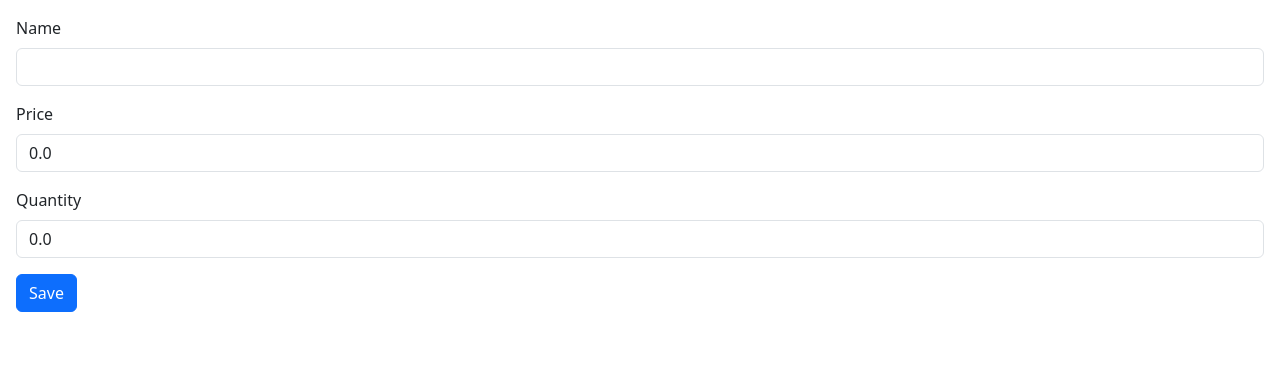
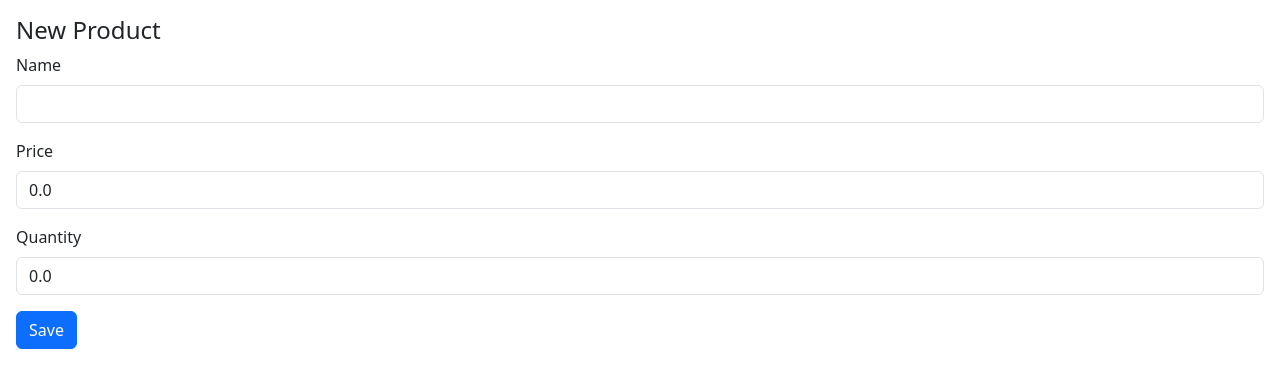
Before and after one commit to Madanio/MVC_Theymeleaf_SpringSecurity, a Spring Boot app: page /admin/newProduct in a window 1280 px wide. Shown: the part 56-444 px from the top of the page. Run offline with Spring Boot 4, Linux system fonts and the light colour scheme; the visitor is signed in with stand-in values (Sample User, id 1); some of the project's set-up classes (security, data sources, template engines, error pages and the like) are left out, and stand-ins take their place; some libraries are stand-ins or nearby versions.

Commit message:
Partie 6

```diff
--- a/src/main/java/net/madani/mvc/repository/ProductRepository.java
+++ b/src/main/java/net/madani/mvc/repository/ProductRepository.java
@@ -3,5 +3,8 @@ package net.madani.mvc.repository;
 import net.madani.mvc.entities.Product;
 import org.springframework.data.jpa.repository.JpaRepository;
 
+import java.util.List;
+
 public interface ProductRepository extends JpaRepository<Product, Long> {
+    List<Product> findByNameContains(String keyword);
 }
--- a/src/main/java/net/madani/mvc/web/ProductController.java
+++ b/src/main/java/net/madani/mvc/web/ProductController.java
@@ -19,9 +19,11 @@ public class ProductController {
 
     @GetMapping("/user/index")
     @PreAuthorize("hasRole('USER')")
-    public String index(Model model){
-        List<Product> products = productRepository.findAll();
+    public String index(Model model,
+                        @RequestParam(name = "keyword", defaultValue = "") String keyword){
+        List<Product> products = productRepository.findByNameContains(keyword);
         model.addAttribute("productList", products);
+        model.addAttribute("keyword", keyword);
         return "products";
     }
 
@@ -48,8 +50,18 @@ public class ProductController {
     @PreAuthorize("hasRole('ADMIN')")
     public String saveProduct(@Valid Product product, BindingResult bindingResult, Model model){
         if (bindingResult.hasErrors()) return "new-product";
-        productRepository.save(product);
-        return "redirect:/admin/newProduct";
+        boolean isUpdate = product.getId() != null;
+        productRepository.save(product); // avec un id existant, save() fait une mise à jour
+        return isUpdate ? "redirect:/user/index" : "redirect:/admin/newProduct";
+    }
+
+    @GetMapping("/admin/editProduct")
+    @PreAuthorize("hasRole('ADMIN')")
+    public String editProduct(Model model, @RequestParam(name = "id") Long id){
+        Product product = productRepository.findById(id)
+                .orElseThrow(() -> new RuntimeException("Produit introuvable : " + id));
+        model.addAttribute("product", product);
+        return "new-product";
     }
 
     // RequestMapping (toutes méthodes) : un POST refusé est aussi redirigé ici
--- a/src/main/resources/templates/new-product.html
+++ b/src/main/resources/templates/new-product.html
@@ -5,6 +5,9 @@
 <body>
 <div layout:fragment="content">
     <form method="post" th:action="@{/admin/saveProduct}" class="m-3">
+        <h4 th:text="${product.id == null} ? 'New Product' : 'Edit Product #' + ${product.id}"></h4>
+        <!-- id caché : vide pour un ajout, rempli pour une édition (save() fait alors un update) -->
+        <input type="hidden" name="id" th:value="${product.id}">
         <div class="mb-3">
             <label class="form-label">Name</label>
             <input type="text" name="name" class="form-control" th:value="${product.name}">
```
Also changed, not shown: src/main/resources/templates/products.html (+9 -0 lines).
